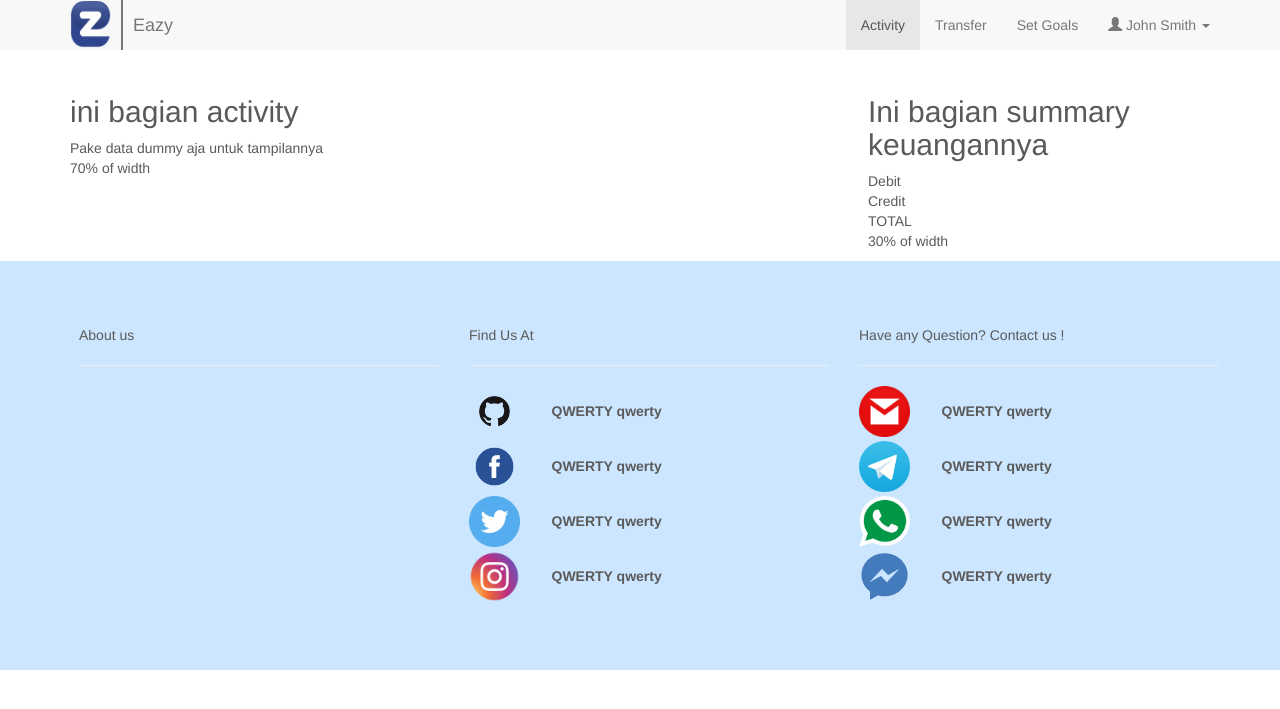
After one commit to bobbyirawan09/eazybanking, a PHP site: page /index2.php in a window 1280 px wide. The commit adds this page. Shown: the top 709 px of the page. Run offline with PHP 8.4, Linux system fonts and the light colour scheme.

Commit message:
tambah dikit

```diff
--- a/base.php
+++ b/base.php
@@ -54,7 +54,7 @@ nav{
 				<a class="pull-left" href="index.php">
 					<img src="assets/ez_logo.png" id="gambar">
 				</a>
-				<a class="navbar-brand" href="index.php" id="nama">Eazy Bank Online</a>
+				<a class="navbar-brand" href="index.php" id="nama">Eazy</a>
 			</div>
 			<ul class="nav navbar-nav navbar-right">
 				<li class="active"><a href="index.php" id="home">Home</a></li>
--- a/home.php
+++ b/home.php
@@ -48,7 +48,7 @@ nav{
 				<a class="pull-left" href="index.php">
 					<img src="assets/ez_logo.png" id="gambar">
 				</a>
-				<a class="navbar-brand" href="index.php" id="nama">Eazy Bank Online</a>
+				<a class="navbar-brand" href="index.php" id="nama">Eazy</a>
 			</div>
 			<ul class="nav navbar-nav navbar-right">
 				<li class="active"><a href="index.php" id="activity">Activity</a></li>
@@ -61,7 +61,7 @@ nav{
                             <a href="#"><i class="glyphicon glyphicon-user"></i> Profile</a>
                         </li>
                         <li>
-                            <a href="#"><i class="glyphicon glyphicon-envelope"></i> Inbox</a>
+                            <a href="#"><i class="glyphicon glyphicon-credit-card"></i> Card</a>
                         </li>
                         <li>
                             <a href="#"><i class="glyphicon glyphicon-wrench"></i> Settings</a>
@@ -75,8 +75,10 @@ nav{
 			</ul>
 		</div>
 	</nav>
+
 <?php startblock('body') ?>
 <?php endblock() ?>
+
 	<footer class="foot">
 		<div class="container">
 			<div class="row">
--- /dev/null
+++ b/index2.php
@@ -0,0 +1,38 @@
+<?php include 'home.php' ?>
+<?php startblock('title') ?>
+	Eazy Banking
+<?php endblock() ?>
+
+<?php startblock('head') ?>
+	<link rel="stylesheet" href="bootstrap/css/carousel.css">
+	<script src="bootstrap/js/jquery.min.js"></script>
+  <script src="bootstrap/js/bootstrap.min.js"></script>
+  <style type="text/css">
+    .column {
+      float: left;
+    }
+    .summary {
+      width: 30%;
+    }
+    .activity {
+      width: 70%;
+    }
+  </style>
+<?php endblock() ?>
+
+<?php startblock('body') ?>
+<div class="container" style="padding-top: 75px;">
+  <div class="column activity">
+    <h2> ini bagian activity</h2>
+    <p>Pake data dummy aja untuk tampilannya
+    <br>70% of width</p>
+  </div>
+  <div class="column summary">
+    <h2>Ini bagian summary keuangannya</h2>
+    <p>Debit
+    <br>Credit
+    <br>TOTAL
+    <br>30% of width</p>
+  </div>
+</div>
+<?php endblock() ?>
```
